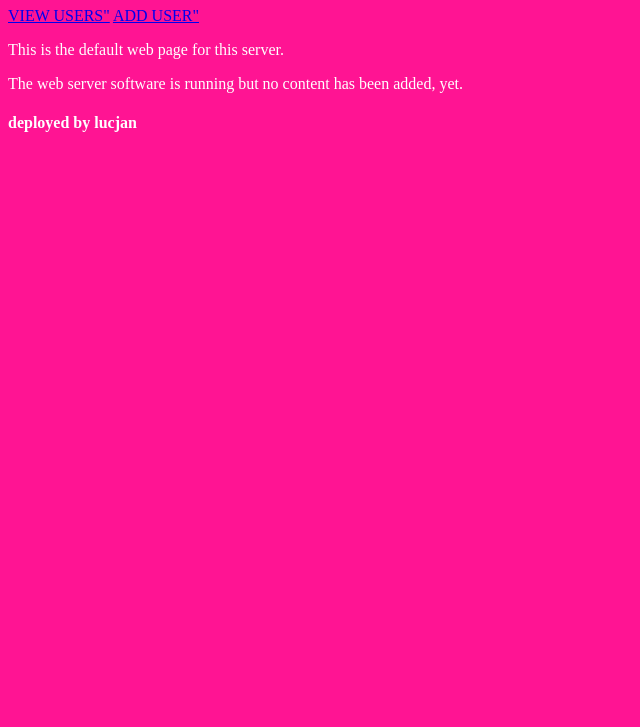
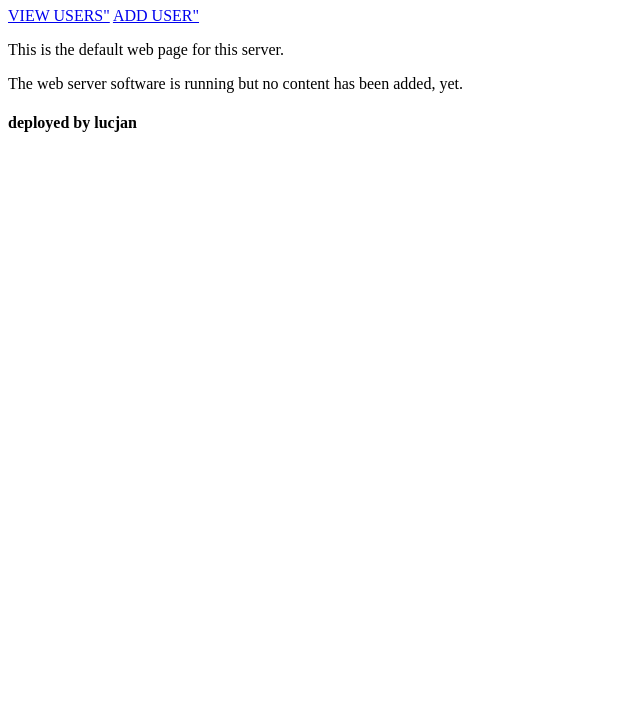
Before and after one commit to menuitem/ncirl, a plain HTML site: page www/index.html in a window 1280 px wide. Shown: the part 73-800 px from the top of the page, without its empty margins (0-640 px from the left). Drawn offline with Linux system fonts and the light colour scheme.

Commit message:
no style

```diff
--- a/www/index.html
+++ b/www/index.html
@@ -1,5 +1,5 @@
 <!DOCTYPE html>
-<html><head><title>Deployment</title><style type="text/css">body {background: deeppink; color: white;}</style></head><body><h1>It works, yay!!!</h1>
+<html><head><title>Deployment</title></head><body><h1>It works, yay!!!</h1>
 <a href="cgi-bin/index.pl">VIEW USERS"</a>
 <a href="/form.html">ADD USER"</a>
 <p>This is the default web page for this server.</p>
```
